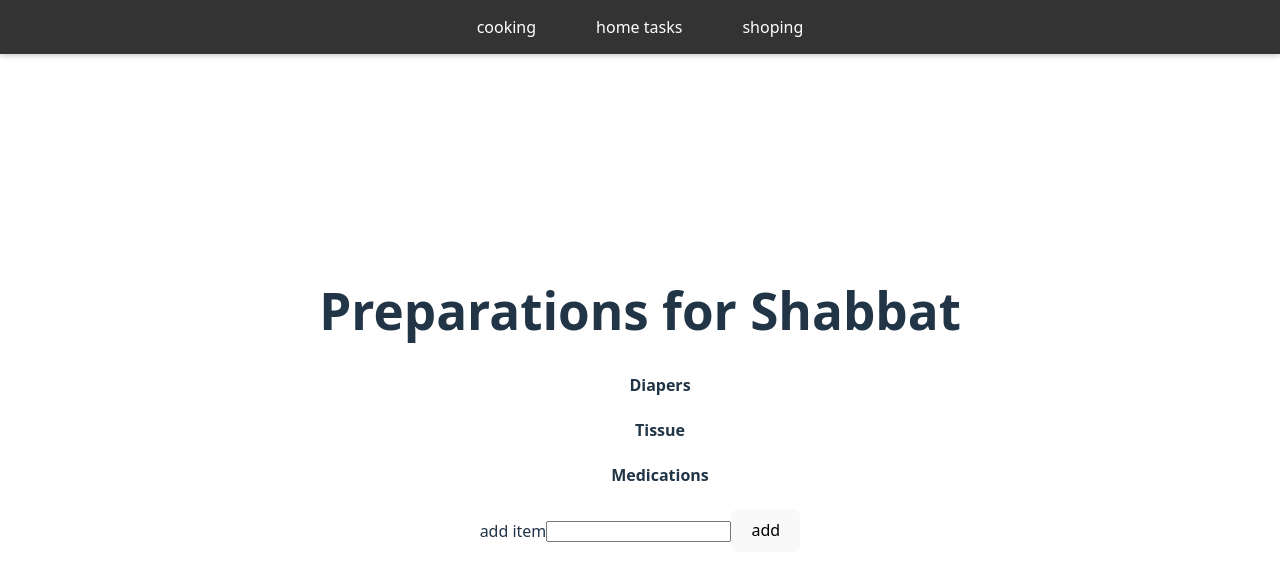
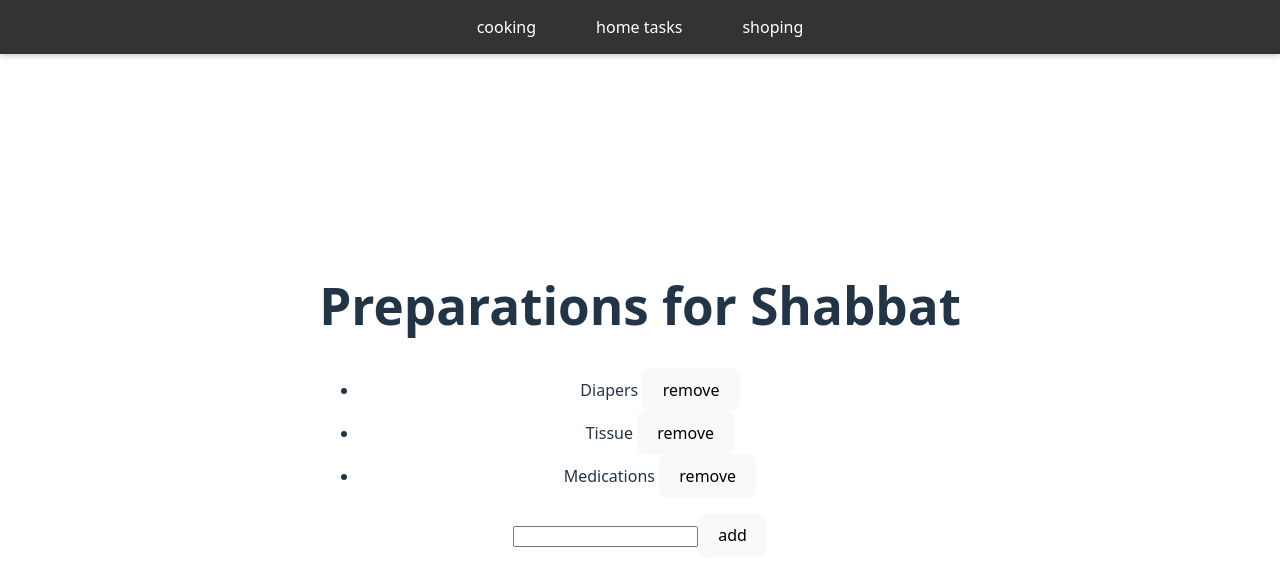
Before and after one commit to Tovi-shimonovitz/shabat_project_react, a React (Vite) app: page / in a window 1280 px wide. Shown: the top 586 px of the page. Built offline with nearby package versions, Linux system fonts and the light colour scheme.

Commit message:
end base list

```diff
--- a/src/Shoping/BaseList.jsx
+++ b/src/Shoping/BaseList.jsx
@@ -1,34 +1,45 @@
-import { useState } from 'react'
+import { useState, useEffect } from 'react'
 
 
 export function BaseList() {
+  let [list, setList] = useState([]);
+  let [inputValue, setInputValue] = useState('');
+  let keyUp = 1;
+  useEffect(() => {
 
-  let [list, setList] = useState(['Diapers','Tissue','Medications']);
+    setList(['Diapers', 'Tissue', 'Medications']);
 
-  const remove = (item)=>{
-    list = list.filter(t => t!== item);
+  }, []);
+
+
+
+  const remove = (item) => {
+    debugger;
+    list = list.filter(t => t !== item);
     setList(list);
   }
 
-  const addItem = (event)=>{
-    debugger;
-    const t = event.target.addItem.value;
-    if(t!== ''){
-      list.push(t);
-      setList(list);
+  const addItem = (event) => {
+    event.preventDefault();
+    if (inputValue) {
+      setList([...list, inputValue]);
+      setInputValue('');
     }
   }
 
   return (
     <>
       <ul>
-           { list.map(t => <h4>{t}</h4>  ) }
+        {list.map(t => <li key={keyUp++}> {t} <button onClick={() => remove(t)}>remove</button> </li>)}
       </ul>
 
-    <form  onSubmit={addItem} >
-       <label htmlFor="addItem">add item</label>
-        <input type="text" name='addItem' />
-        <button >add</button></form>
+
+
+      <form onSubmit={addItem} >
+        <input type="text" id="newItem" value={inputValue}
+          onChange={(e) => setInputValue(e.target.value)} />
+        <button type='submit'>add</button>
+      </form>
 
     </>
 
```
